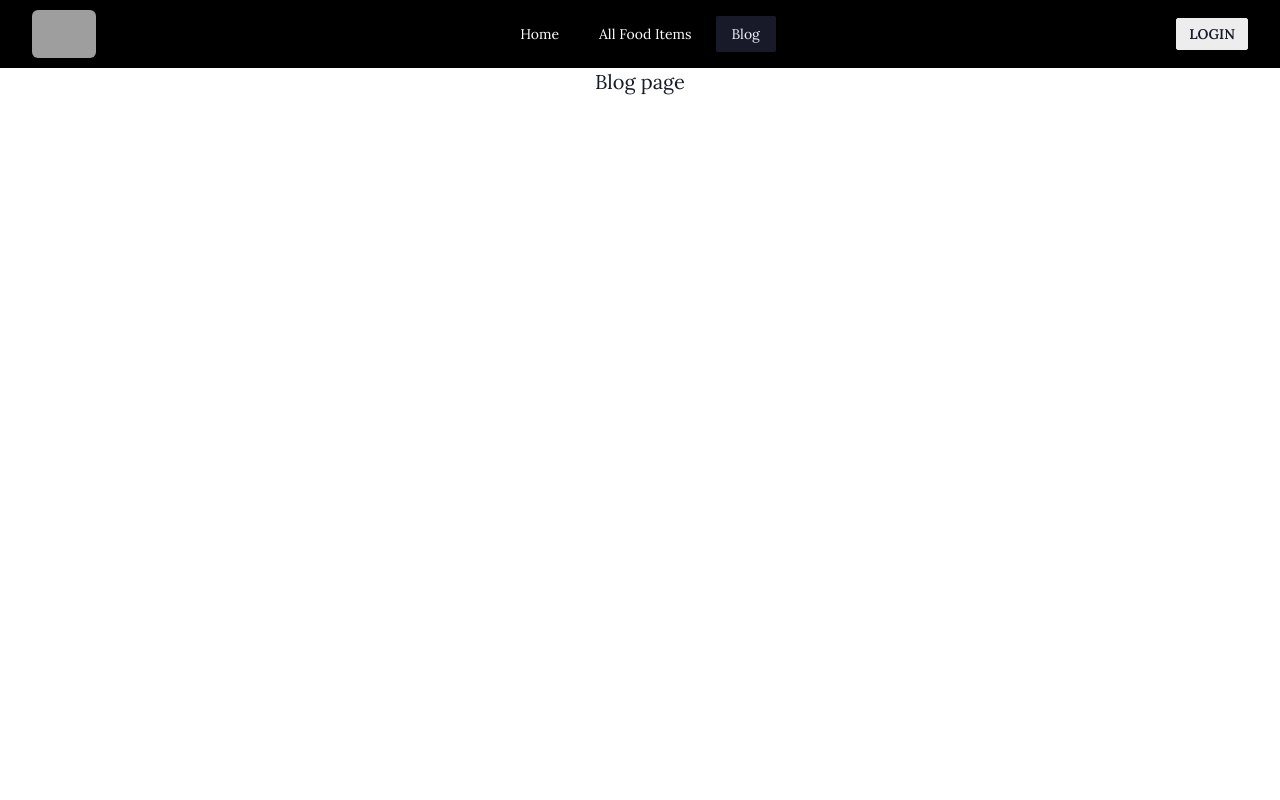
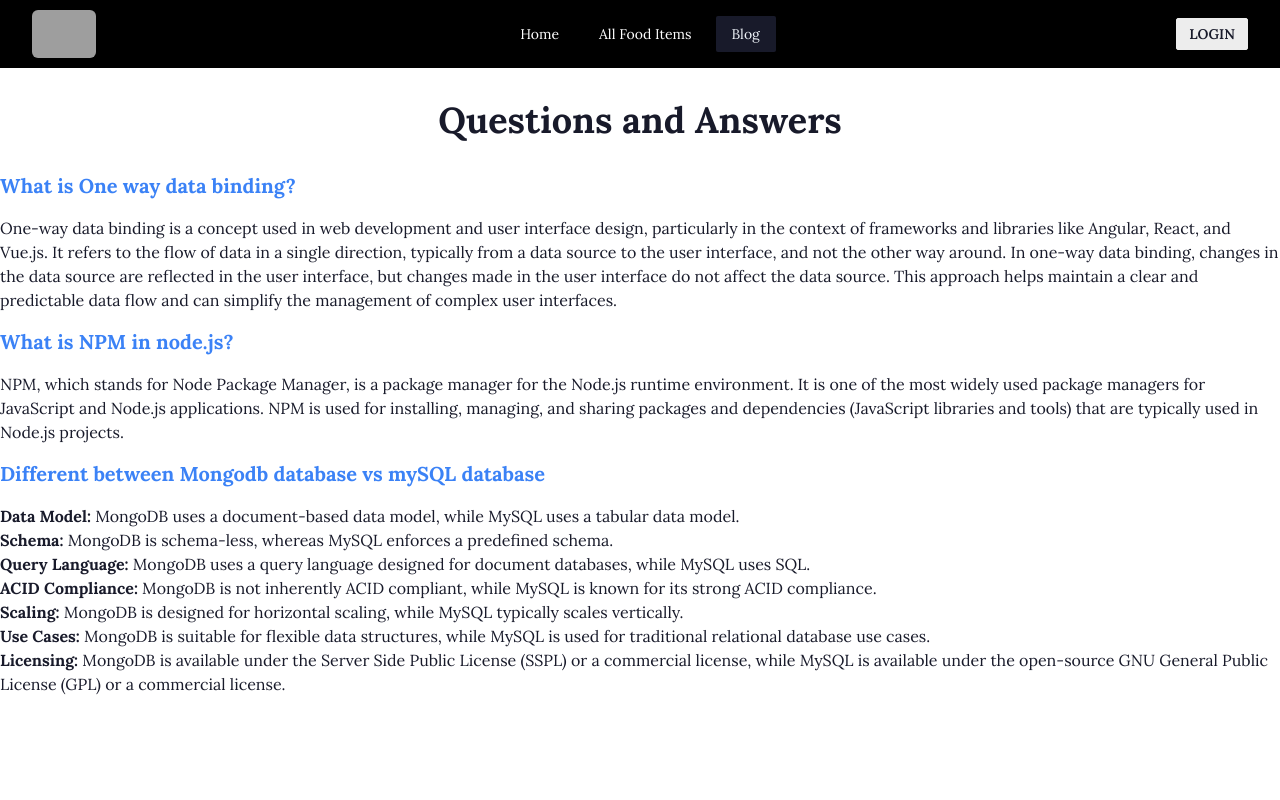
Before and after one commit to shakilgit1/restaurent-client-site, a React (Vite) app: page /blog in a window 1280 px wide. Shown: the top 800 px of the page. Built offline with nearby package versions, Linux system fonts and the light colour scheme; no server answers; grey boxes are pictures that could not be loaded; a web font is replaced by a local one.

Commit message:
blog pages requirement added

```diff
--- a/src/Pages/Blog/Blog.jsx
+++ b/src/Pages/Blog/Blog.jsx
@@ -2,11 +2,63 @@ import { Helmet } from "react-helmet-async";
 
 const Blog = () => {
   return (
-    <div>
+    <div className="container mx-auto ">
       <Helmet>
         <title>Pizzan | Blog</title>
       </Helmet>
-      <h2 className="text-xl text-center">Blog page</h2>
+      <h2 className="text-4xl font-bold text-center my-8">Questions and Answers</h2>
+      <div>
+        <ul className="space-y-4">
+          <h2 className="text-xl font-bold text-blue-500">
+            What is One way data binding?
+          </h2>
+          <li>
+            One-way data binding is a concept used in web development and user
+            interface design, particularly in the context of frameworks and
+            libraries like Angular, React, and Vue.js. It refers to the flow of
+            data in a single direction, typically from a data source to the user
+            interface, and not the other way around. In one-way data binding,
+            changes in the data source are reflected in the user interface, but
+            changes made in the user interface do not affect the data source.
+            This approach helps maintain a clear and predictable data flow and
+            can simplify the management of complex user interfaces.
+          </li>
+          <h2 className="text-xl font-bold text-blue-500">
+          What is NPM in node.js?
+          </h2>
+          <li>
+          NPM, which stands for Node Package Manager, is a package manager for the Node.js runtime environment. It is one of the most widely used package managers for JavaScript and Node.js applications. NPM is used for installing, managing, and sharing packages and dependencies (JavaScript libraries and tools) that are typically used in Node.js projects.
+          </li>
+          <div>
+          <h2 className="text-xl font-bold text-blue-500 mb-4">
+          Different between Mongodb database vs mySQL database
+          </h2>
+        <ul>
+          <li>
+            <strong>Data Model:</strong> MongoDB uses a document-based data model, while MySQL uses a tabular data model.
+          </li>
+          <li>
+            <strong>Schema:</strong> MongoDB is schema-less, whereas MySQL enforces a predefined schema.
+          </li>
+          <li>
+            <strong>Query Language:</strong> MongoDB uses a query language designed for document databases, while MySQL uses SQL.
+          </li>
+          <li>
+            <strong>ACID Compliance:</strong> MongoDB is not inherently ACID compliant, while MySQL is known for its strong ACID compliance.
+          </li>
+          <li>
+            <strong>Scaling:</strong> MongoDB is designed for horizontal scaling, while MySQL typically scales vertically.
+          </li>
+          <li>
+            <strong>Use Cases:</strong> MongoDB is suitable for flexible data structures, while MySQL is used for traditional relational database use cases.
+          </li>
+          <li>
+            <strong>Licensing:</strong> MongoDB is available under the Server Side Public License (SSPL) or a commercial license, while MySQL is available under the open-source GNU General Public License (GPL) or a commercial license.
+          </li>
+        </ul>
+      </div>
+        </ul>
+      </div>
     </div>
   );
 };
```
